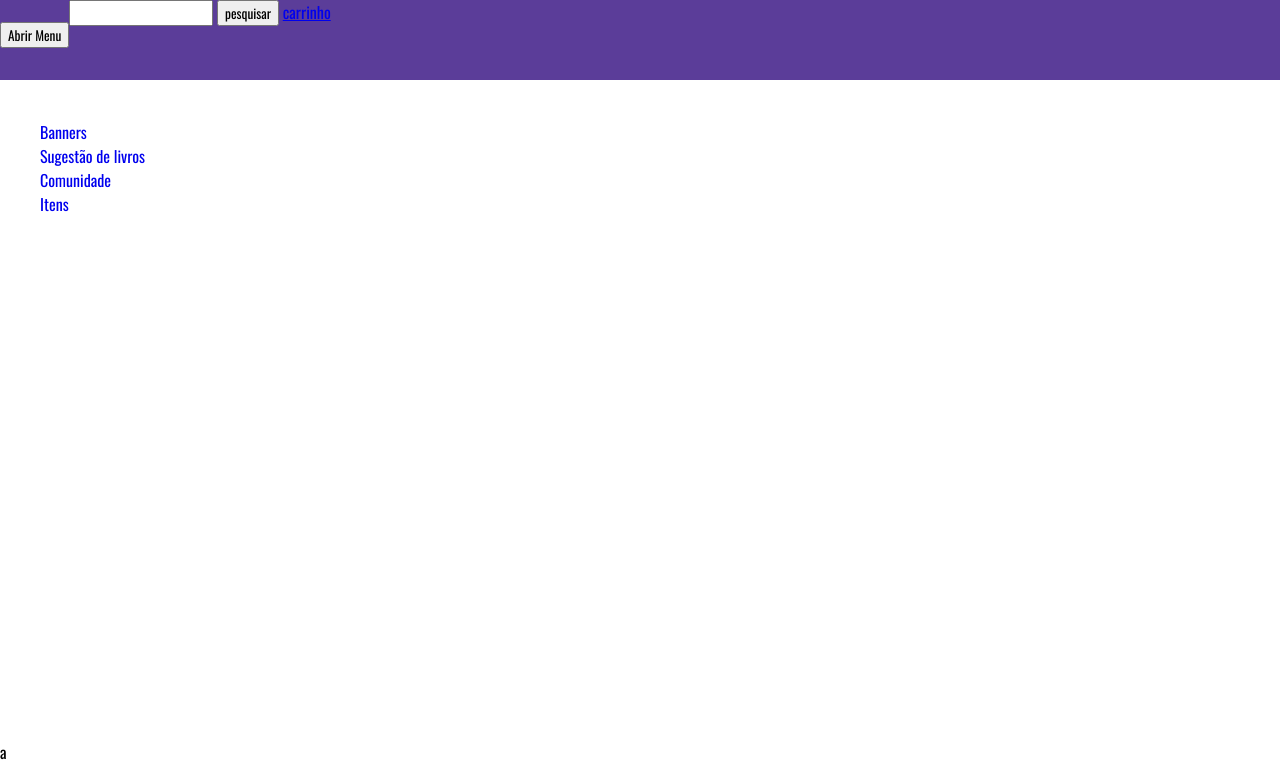
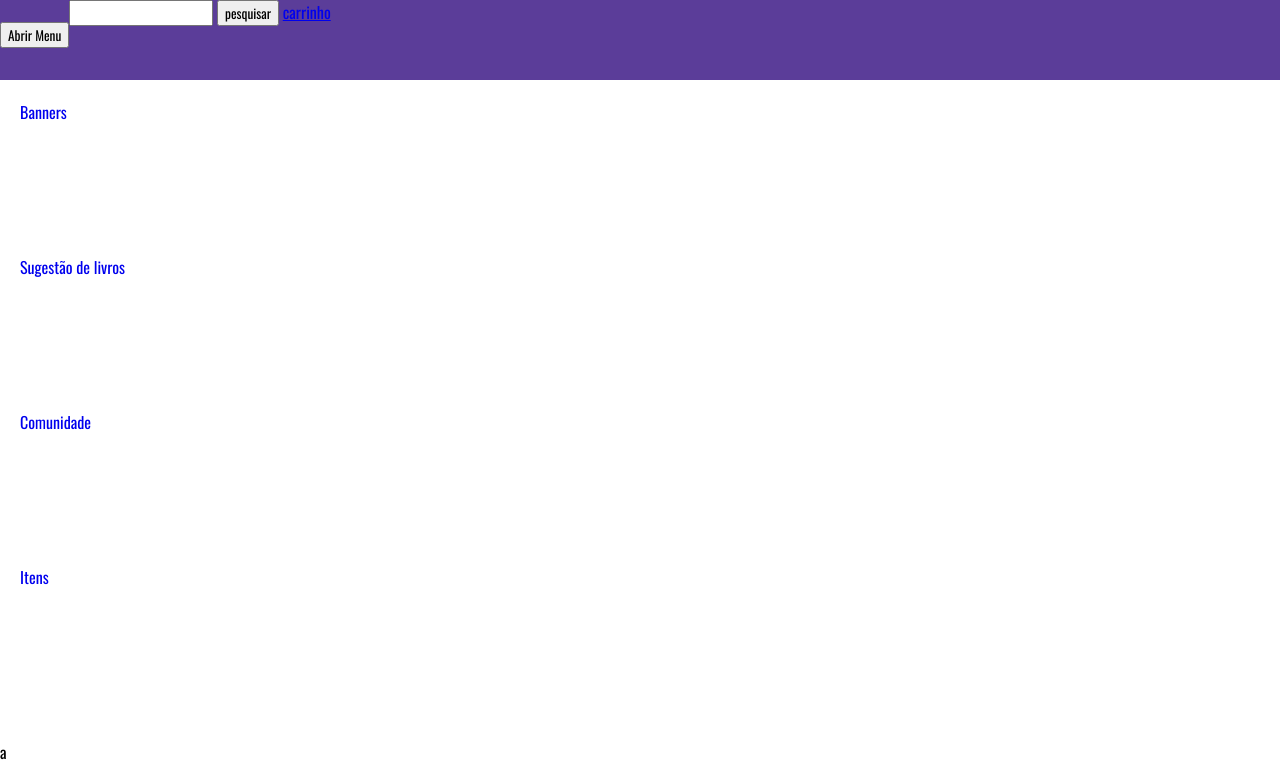
Before and after one commit to erickovisck/TCC_COT, a PHP site: page /inicial.php in a window 1280 px wide. Shown: the top 780 px of the page. Run offline with PHP 8.4, Linux system fonts and the light colour scheme; a user stored in the database is signed in.

Commit message:
Update inicial.php

```diff
--- a/inicial.php
+++ b/inicial.php
@@ -27,9 +27,7 @@
                         <button id="toggleButton2">Fechar Menu</button>
                     </div>
                     <div class="headerMenuTitle">
-                        <h2>
 
-                        </h2>
                     </div>
                 </div>
                 <div class="contentMenu">
@@ -47,21 +45,18 @@
         </div>
     </header>
     <main class="principal">
-        <div class="principal">
             <div class="banners">
                 <a href="banners.php">Banners</a>
             </div>
             <div class="comunidade">
                 <a href="comunidade.php"> Comunidade</a>
             </div>
-            <div class="itens">
+             <div class="itens">
                 <a href="itens.php">Itens</a>
             </div>
             <div class="sugestao">
                 <a href="sugestao.php"> Sugestão de livros</a>
-
             </div>
-        </div>
     </main>
     <?php
     session_start();
```
